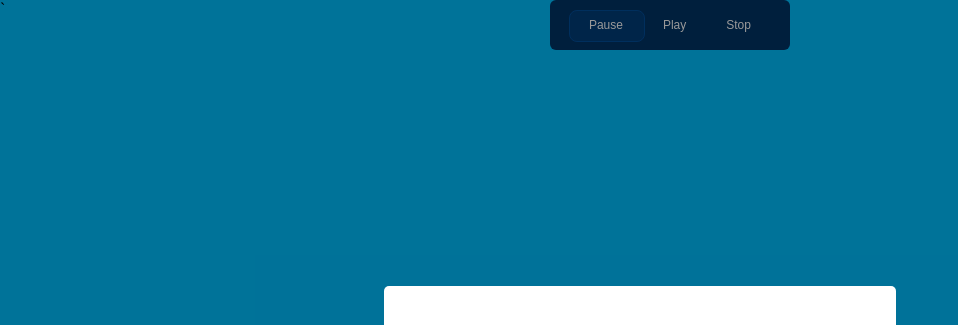
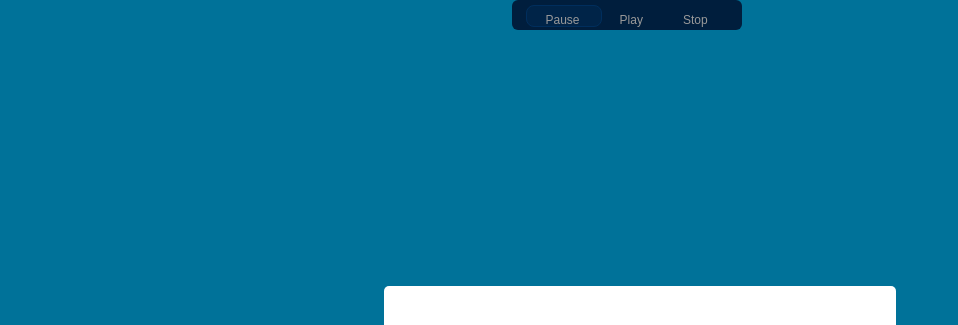
Before and after one commit to perfmoron/airHockey, a plain HTML site: page index.html in a window 1280 px wide. Shown: the top 325 px of the page, without its empty margins (0-958 px from the left). Drawn offline with Linux system fonts and the light colour scheme.

Commit message:
Final commit for the day

```diff
--- a/game.js
+++ b/game.js
@@ -32,6 +32,22 @@ var roundOverSnd = new Audio("sounds/smb_mariodie.wav");
 // Initialise scores for the players
 //sessionStorage.setItem("player1Score", 0);
 //sessionStorage.setItem("player2Score", 0);
+
+/*
+var xmlString = "<div id='sse2'> \
+                    <div id='sses2'> \
+                    <ul>\
+                    <li><a href='?menu=2&skin=3&p=Javascript-Menus'>Pause</a></li> \
+                    <li><a href='?menu=2&skin=3&p=Horizontal-Menus'>Play</a></li> \
+                    <li><a href='?menu=2&skin=3&p=Web-Menus'>Stop</a></li> \
+                    </ul> \
+                    </div> \
+                 </div>"
+  , parser = new DOMParser()
+  , doc = parser.parseFromString(xmlString, "text/xml");
+doc.firstChild // => <div id="foo">...
+doc.firstChild.firstChild // => <a href="#">...
+*/
 
 document.addEventListener("keydown", keyDownHandler, false);
 document.addEventListener("keyup", keyUpHandler, false);
@@ -115,6 +131,9 @@ function reStartGame(){
 
 }
 
+
+
+
 function finishGame(playerId){
 
     gameOverSnd.play();
@@ -142,6 +161,7 @@ function finishGame(playerId){
 
 function finishRound(playerId) {
 
+    roundOverSnd.play();
     swal({
         title: playerId+" wins!",
         text: "Click the resume button to resume the game",
@@ -292,7 +312,7 @@ function draw() {
             paddleSnd.play();
             dx = -dx;
         } else if ( x + dx > canvas.width-ballRadius && player1Score < gameOverScore ) {
-            roundOverSnd.play();
+            //roundOverSnd.play();
             incrementAndStoreScores(1);
             eraseScore();
             drawScore();
@@ -303,7 +323,7 @@ function draw() {
                 finishRound("Player 1");
             }
         } else if ( x + dx < ballRadius && player2Score < gameOverScore ) {
-            roundOverSnd.play();
+
             incrementAndStoreScores(2);
             eraseScore();
             drawScore();
--- a/index.html
+++ b/index.html
@@ -3,7 +3,7 @@
 <head>
     <meta charset="utf-8" />
     <title>Air hockey.. and some mario sounds</title>
-    <link rel="shortcut icon" type="image/x-icon" href="favicon.ico" />`
+    <link rel="shortcut icon" type="image/x-icon" href="favicon.ico" />
     <style>
     	* { padding: 0; margin: 0; }
     	canvas { background: #00BFFF; display: block; margin: 0 auto; }
--- a/menu-3.css
+++ b/menu-3.css
@@ -4,13 +4,13 @@
 {
     /*You can decorate the menu's container, such as adding background images through this block*/
     background-color: #003366;
-    height: 30px;
-    padding: 10px;
+    height: 20px;
+    padding: 5px;
     width: 220px;
     border-radius: 6px;
     box-sizing: content-box;
     position:absolute;
-    left: 43%;
+    left: 40%;
     top:0;
 }
 #sses2
@@ -36,7 +36,7 @@
     border:solid 1px #004E9B;
     background-color:#003D79;
     top:0px;
-    height:30px;
+    height:20px;
     border-radius: 8px;
     -moz-border-radius: 8px;
     -webkit-border-radius: 8px;
```
